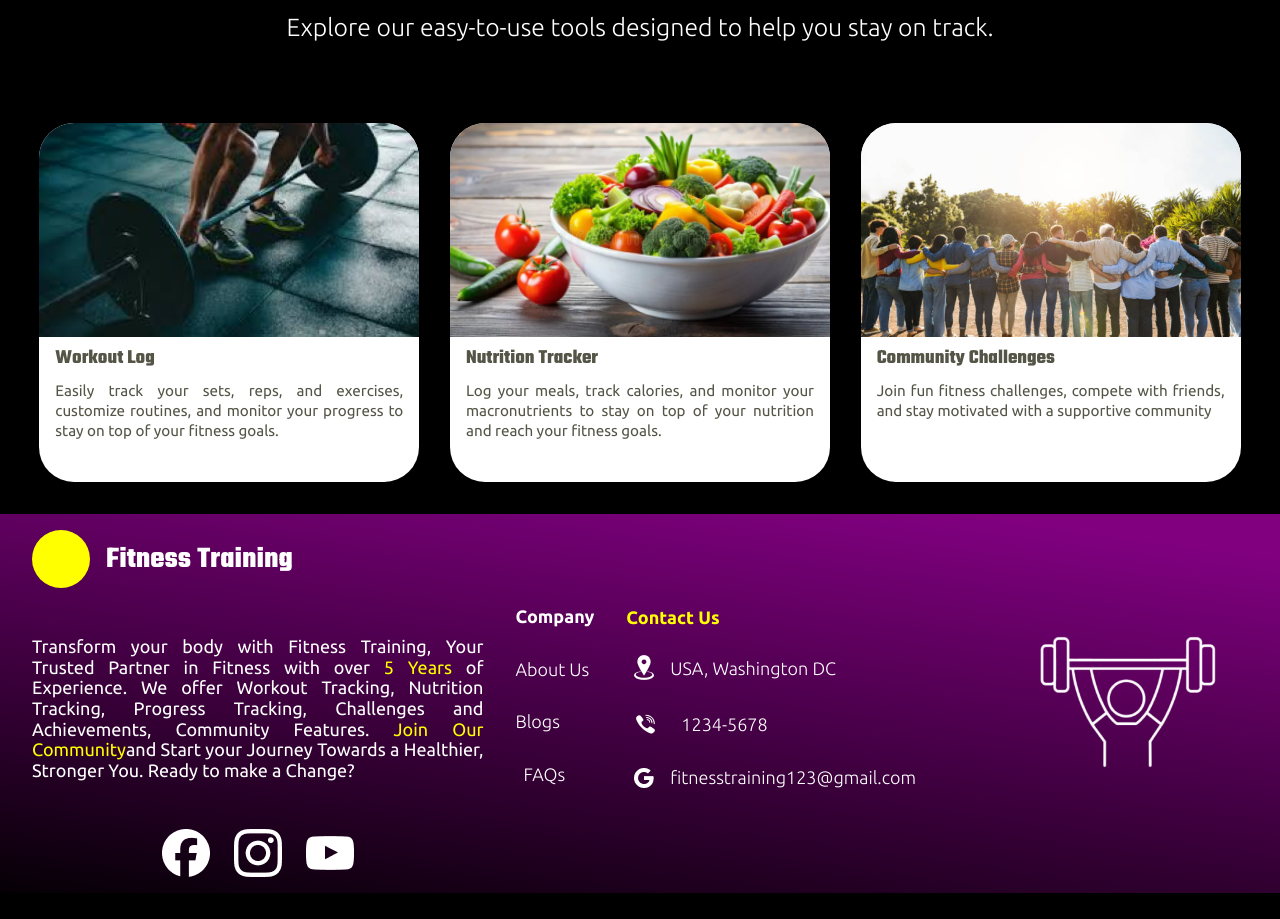
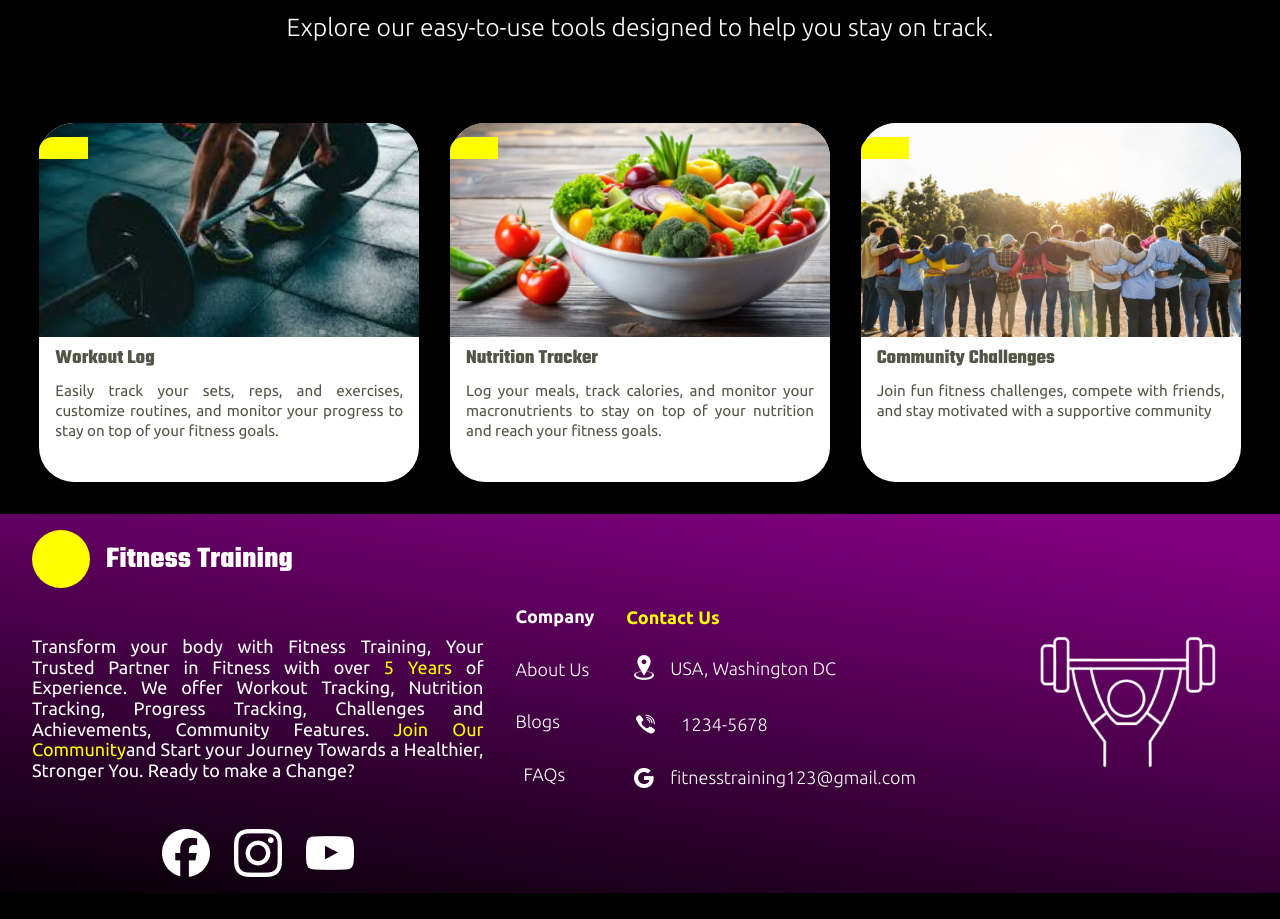
Before and after one commit to AleenaJabeen/Fitness-App, a React (Create React App) app: page /home in a window 1280 px wide. Shown: the part 3660-4579 px from the top of the page. Built offline with nearby package versions, Linux system fonts and the light colour scheme.

Commit message:
some addings

```diff
--- a/src/components/HomeComponent/WorkingCard.jsx
+++ b/src/components/HomeComponent/WorkingCard.jsx
@@ -10,6 +10,7 @@ function WorkingCard(props) {
         <h3>
 {props.title}
         </h3>
+        <div className={styles.box}></div>
         <p>{props.description}</p>
       </div>
     </>
--- a/src/styles/HomeStyles/WebsiteWorking.module.css
+++ b/src/styles/HomeStyles/WebsiteWorking.module.css
@@ -42,6 +42,18 @@ align-items: center;
 flex-direction: column;
 gap: .5rem;
 color:  rgba(85, 85, 71, 1);
+position: relative;
+
+}
+.workingCard  .box{
+    position: absolute;
+    top: 14px;
+    left: 0;
+    border-top-left-radius: 14px;
+    background-color: var(--border-color);
+    width: 48.31px;
+height: 22px;
+
 
 }
 .workingCard img{
```
